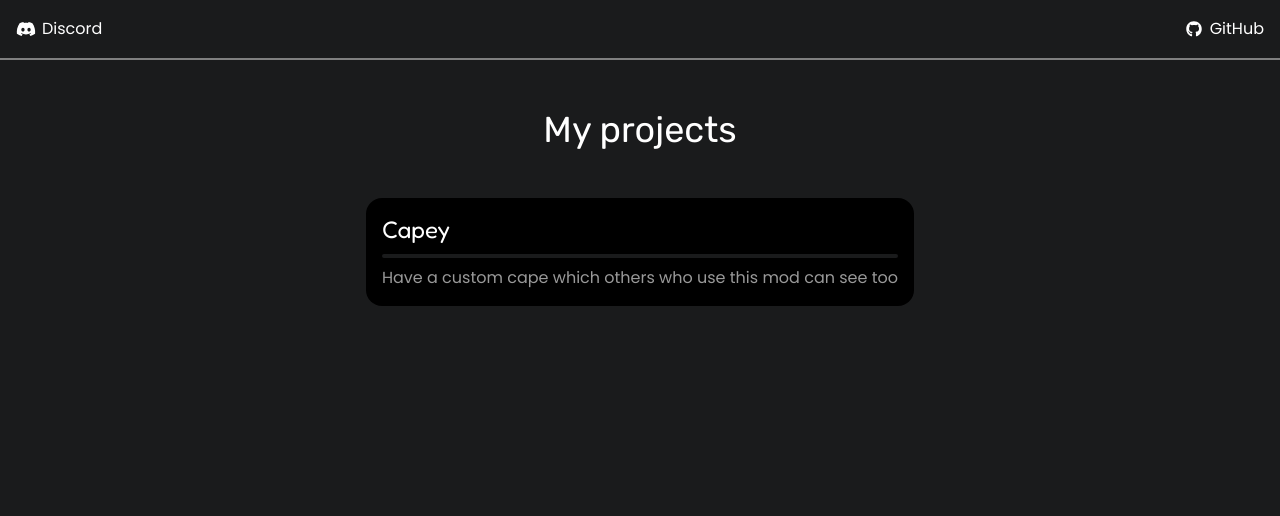
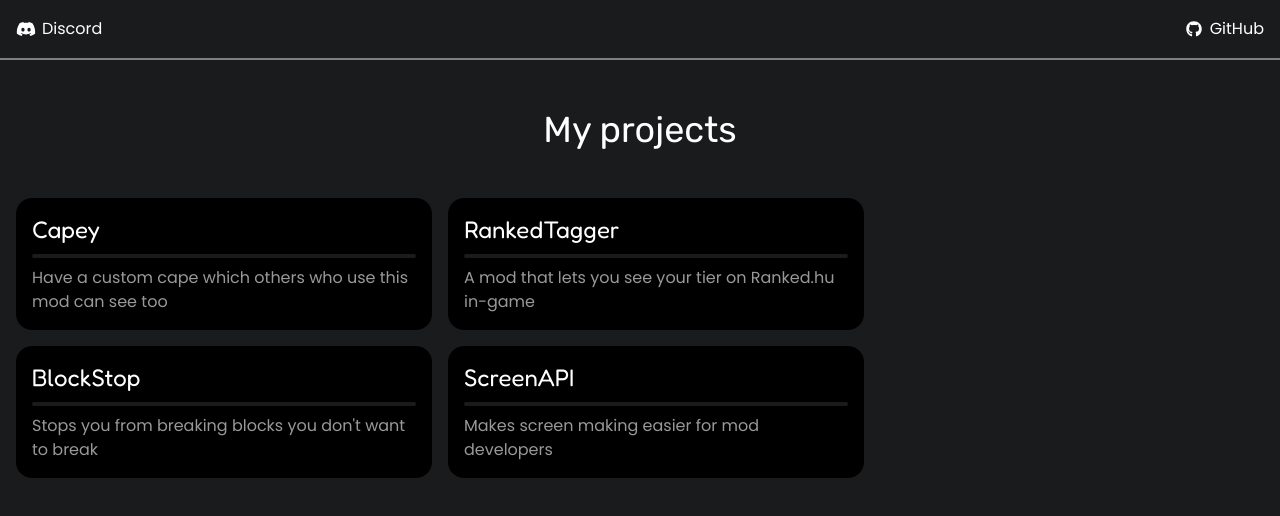
Before and after one commit to JGJ52/jgj52.dev, a Next.js app: page / in a window 1280 px wide. Shown: the top 516 px of the page. Built offline with nearby package versions, Linux system fonts and the light colour scheme.

Commit message:
add width limit and more projects

```diff
--- a/src/app/page.tsx
+++ b/src/app/page.tsx
@@ -14,6 +14,21 @@ export default function Home() {
             url: "https://capey.app",
             description: "Have a custom cape which others who use this mod can see too",
         },
+        {
+            name: "RankedTagger",
+            url: "https://modrinth.com/mod/rankedtagger",
+            description: "A mod that lets you see your tier on Ranked.hu in-game",
+        },
+        {
+            name: "BlockStop",
+            url: "https://modrinth.com/mod/blockstop",
+            description: "Stops you from breaking blocks you don't want to break",
+        },
+        {
+            name: "ScreenAPI",
+            url: "https://modrinth.com/mod/screenapi",
+            description: "Makes screen making easier for mod developers",
+        },
     ]
 
     return (
@@ -21,7 +36,7 @@ export default function Home() {
             <Navbar />
             <div className="flex flex-col items-center justify-between pt-12">
                 <p className={"text-4xl rubik"}>My projects</p>
-                <div className="flex flex-wrap mt-12 gap m-4">
+                <div className="flex flex-wrap mt-12 gap m-4 gap-4">
                     {projects.map((project) => (
                         <a key={project.name} className={"project"} href={project.url}>
                             <p className={"text-2xl fredoka"}>{project.name}</p>
--- a/src/app/project.css
+++ b/src/app/project.css
@@ -1,7 +1,7 @@
 @import "tailwindcss";
 
 .project {
-    @apply flex flex-col rounded-2xl bg-black p-4;
+    @apply flex flex-col rounded-2xl bg-black p-4 max-w-104;
     animation: scale 500ms ease-in-out;
     transition: transform 500ms ease-in-out, background-color 500ms ease-in-out, box-shadow 500ms ease-in-out;
     transform: translateY(0);
```
